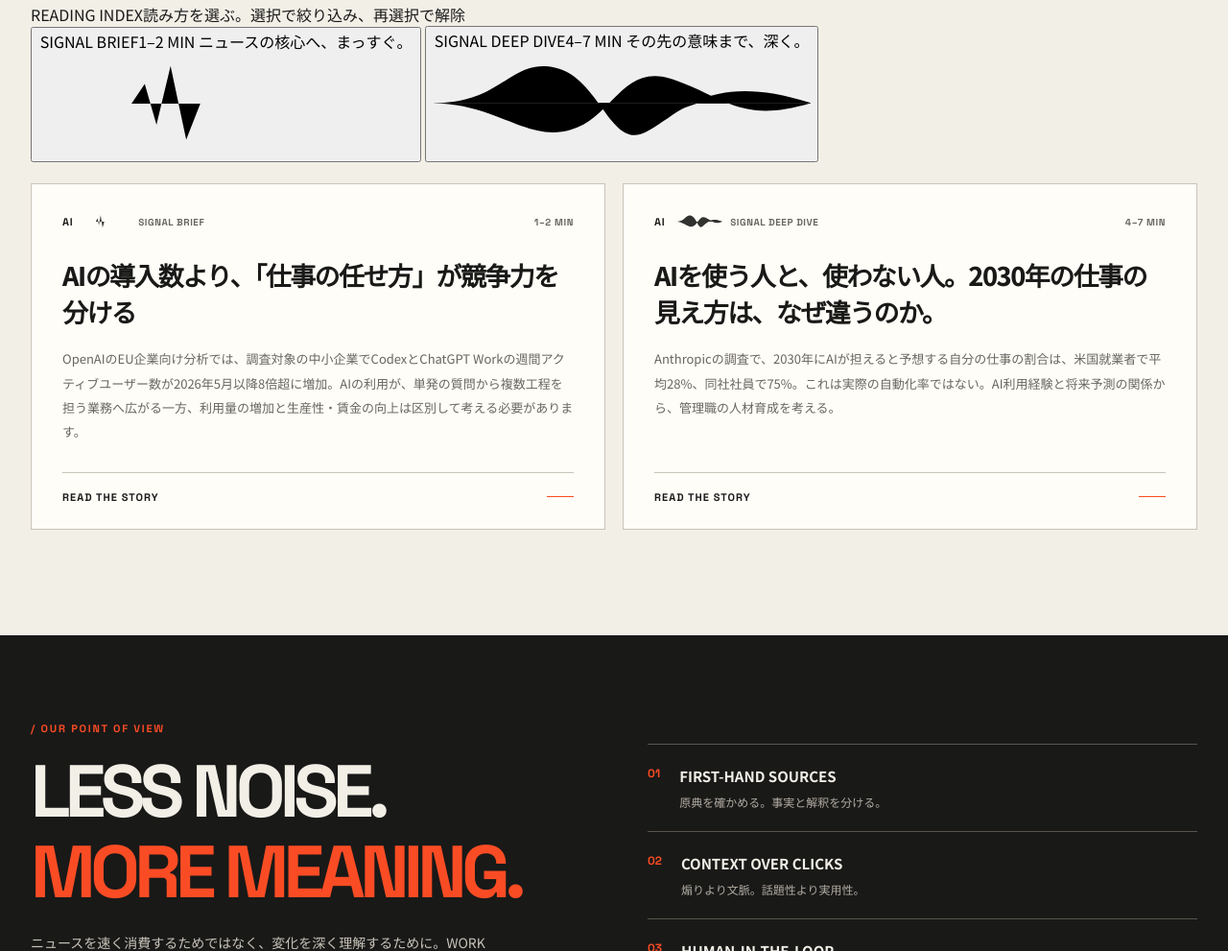
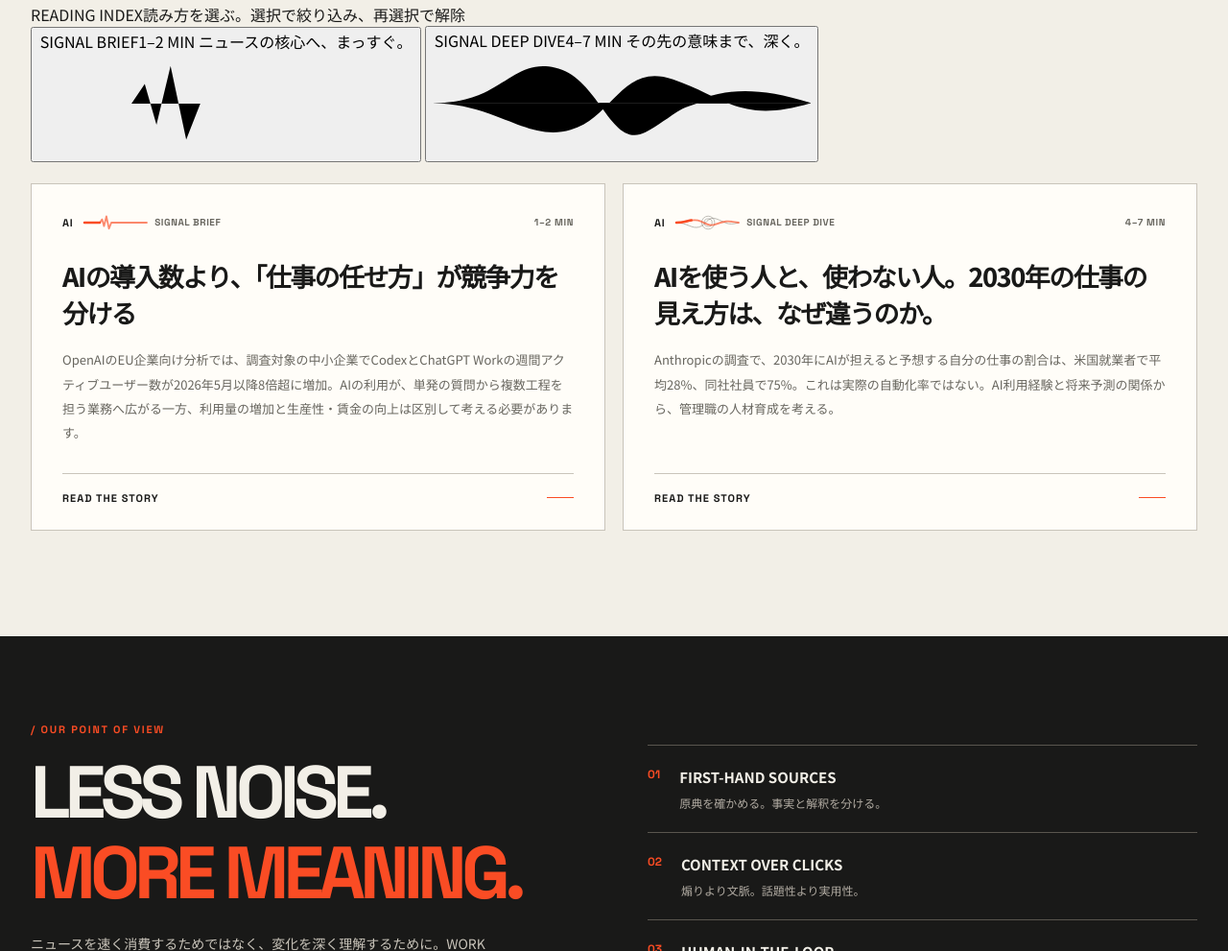
Before and after one commit to SoheiWada/work-signal, a plain HTML site: page index.html in a window 1280 px wide. Shown: the part 1104-2095 px from the top of the page at 96% size. Drawn offline with Linux system fonts and the light colour scheme.

Commit message:
Fix distorted article badge animation using independent aspect-safe signal icons

```diff
--- a/index.html
+++ b/index.html
@@ -64,13 +64,13 @@
 .story-category{font:800 11px var(--sans);letter-spacing:.06em;color:var(--ink)}
 .story-format{display:inline-flex;align-items:center;gap:8px;min-width:0;color:var(--muted);font:700 10px var(--sans);letter-spacing:.055em}
 .story-format-label{white-space:nowrap}
-.story-format .guide-visual{position:relative;display:grid;flex:none;grid-column:auto;grid-row:auto;place-items:center;width:48px;height:19px;margin:0;min-height:0;opacity:.8;overflow:hidden}
-.story-format .guide-visual:before{background:#19191825}
-.story-format .guide-pulse{width:100%;height:18px;min-height:0;transform:none}
-.story-format .guide-pulse path{stroke-width:1.6;animation-duration:7s}
-.story-format .guide-pulse .echo,.story-format .guide-pulse .echo-two{stroke-width:.8}
-.story-format .guide-orbit{width:15px;opacity:.65;animation-duration:25s}
-.story-format .guide-orbit:after{width:3px;height:3px;top:2px;left:0}
+/* Dedicated small-format signal. Do not scale the large guide SVG or inherit its layout. */
+.story-format .signal-mark{display:block;flex:none;width:65px;height:20px;overflow:visible}
+.story-format .signal-mark .signal-base{fill:none;stroke:var(--orange);stroke-width:1.8;opacity:.66;stroke-linejoin:round;stroke-linecap:round;vector-effect:non-scaling-stroke}
+.story-format .signal-mark .signal-echo{fill:none;stroke:var(--muted);stroke-width:.9;opacity:.5;vector-effect:non-scaling-stroke}
+.story-format .signal-mark .signal-ring{fill:none;stroke:var(--muted);stroke-width:.8;opacity:.52;vector-effect:non-scaling-stroke}
+.story-format .signal-mark .signal-sweep{fill:none;stroke:var(--orange);stroke-width:2.5;stroke-linecap:round;stroke-dasharray:16 192;stroke-dashoffset:0;vector-effect:non-scaling-stroke;animation:signal-mini-trace 5s linear infinite}
+@keyframes signal-mini-trace{to{stroke-dashoffset:-208}}
 .story-readtime{font:700 10px var(--sans);letter-spacing:.06em;color:var(--muted);white-space:nowrap}
 .story h3{font-size:clamp(23px,2.1vw,32px);letter-spacing:-.055em;line-height:1.43;font-weight:800;margin:27px 0 17px;text-wrap:pretty}
 .story p{font-size:13px;line-height:1.95;color:var(--muted);margin:0 0 29px}
@@ -98,13 +98,12 @@ footer{padding:36px 0 48px}.footer-row{display:flex;justify-content:space-betwee
 .guide-pulse{height:30px}.guide-orbit{width:29px}
 .story{min-height:0;padding:23px 21px 22px}
 .story-head{gap:8px;align-items:flex-start}.story-top{gap:6px 10px}.story-format{font-size:9px;gap:5px}
-.story-format .guide-visual{position:relative;right:auto;bottom:auto;width:35px;height:16px;opacity:.65}
-.story-format .guide-pulse{height:14px}.story-format .guide-orbit{width:12px}
+.story-format .signal-mark{width:56px;height:18px}
 .story-readtime{font-size:9px;padding-top:2px}
 .story h3{font-size:clamp(22px,5.7vw,28px);line-height:1.48;margin:24px 0 12px}
 .story p{font-size:13px;margin-bottom:24px}
 .manifesto{padding:70px 0}.manifesto-grid{grid-template-columns:1fr;gap:35px}.footer-row{flex-direction:column}.footer-copy{text-align:left}}
-@media(prefers-reduced-motion:reduce){*,*:before,*:after{animation:none!important;scroll-behavior:auto!important;transition:none!important}.guide-pulse path{stroke-dashoffset:0!important;opacity:1!important}}
+@media(prefers-reduced-motion:reduce){*,*:before,*:after{animation:none!important;scroll-behavior:auto!important;transition:none!important}.guide-pulse path,.signal-mark .signal-sweep{stroke-dashoffset:0!important;opacity:1!important}}
 </style>
 <!-- Google tag (gtag.js): WORK SIGNAL -->
 <script async src="https://www.googletagmanager.com/gtag/js?id=G-X4B5F6JJZH"></script>
@@ -151,6 +150,34 @@ const formatButtons=[...document.querySelectorAll('.guide-item[data-format]')];
 formatButtons.forEach(button=>button.addEventListener('click',()=>{formatActive=formatActive===button.dataset.format?null:button.dataset.format;formatButtons.forEach(b=>b.setAttribute('aria-pressed',String(formatActive===b.dataset.format)));render()}));
 const filters=document.querySelector('#filters'),root=document.querySelector('#articles');
 function node(tag,content,className){const n=document.createElement(tag);if(content!==undefined)n.textContent=content;if(className)n.className=className;return n}
+/* Same waveform geometry as the reading guide, rendered at a native icon viewBox.
+   The dim base path stays visible at every animation frame. */
+const miniPaths={
+ brief:'M0 13 H20.8 L23.8 13 L27.2 8 L30.2 18.4 L33.8 3.4 L37.8 22.2 L41.4 13 H96',
+ deep:'M0 13 C15 13 21.6 7.2 33 9.6 S49 20.2 60.8 15.4 S78.6 9.6 96 13',
+ echo:'M0 13 C16 13 24 23 35 19.8 S48 2.6 61 7 S78 18.4 96 13'
+};
+function signalMark(deep){
+ const namespace='http://www.w3.org/2000/svg';
+ const svg=document.createElementNS(namespace,'svg');
+ svg.setAttribute('viewBox','0 0 96 26');
+ svg.setAttribute('preserveAspectRatio','xMidYMid meet');
+ svg.setAttribute('aria-hidden','true');
+ svg.setAttribute('focusable','false');
+ svg.classList.add('signal-mark');
+ function path(d,cls){
+   const p=document.createElementNS(namespace,'path');
+   p.setAttribute('d',d);p.setAttribute('class',cls);svg.append(p)
+ }
+ if(deep){
+   for(const rad of [10,6]){const circle=document.createElementNS(namespace,'circle');circle.setAttribute('cx','49');circle.setAttribute('cy','13');circle.setAttribute('r',String(rad));circle.setAttribute('class','signal-ring');svg.append(circle)}
+   path(miniPaths.echo,'signal-echo');
+ }
+ path(deep?miniPaths.deep:miniPaths.brief,'signal-base');
+ path(deep?miniPaths.deep:miniPaths.brief,'signal-sweep');
+ return svg;
+}
+
 function render(){filters.replaceChildren();categories.forEach(category=>{const button=node('button',category,'filter');button.type='button';button.setAttribute('aria-pressed',String(active===category));button.onclick=()=>{active=category;render()};filters.append(button)});
 root.replaceChildren();const selected=items.filter(a=>(active==='すべて'||a.category===active)&&(!formatActive||(a.format==='deep_dive'?'deep_dive':'brief')===formatActive));
 if(!selected.length){const box=node('div',undefined,'empty'),inner=node('div');inner.append(node('div','TRANSMISSION 001 / STANDBY','number'),node('strong','THE SIGNAL IS COMING.'));inner.append(node('p','公開準備中です。\n一次情報を検証し、承認されたニュースから掲載します。'));box.append(inner);root.append(box);return}
@@ -160,9 +187,7 @@ selected.forEach(a=>{
  const head=node('div',undefined,'story-head'),top=node('div',undefined,'story-top');
  top.append(node('span',a.category,'story-category'));
  const badge=node('span',undefined,'story-format');
- const visual=document.querySelector(deep?'.guide-item--deep .guide-visual':'.guide-item--brief .guide-visual').cloneNode(true);
- visual.setAttribute('aria-hidden','true');
- badge.append(visual,node('span',deep?'SIGNAL DEEP DIVE':'SIGNAL BRIEF','story-format-label'));
+ badge.append(signalMark(deep),node('span',deep?'SIGNAL DEEP DIVE':'SIGNAL BRIEF','story-format-label'));
  top.append(badge);
  head.append(top,node('span',deep?'4–7 MIN':'1–2 MIN','story-readtime'));
  const body=node('div',undefined,'story-content');body.append(node('h3',a.title));
```
